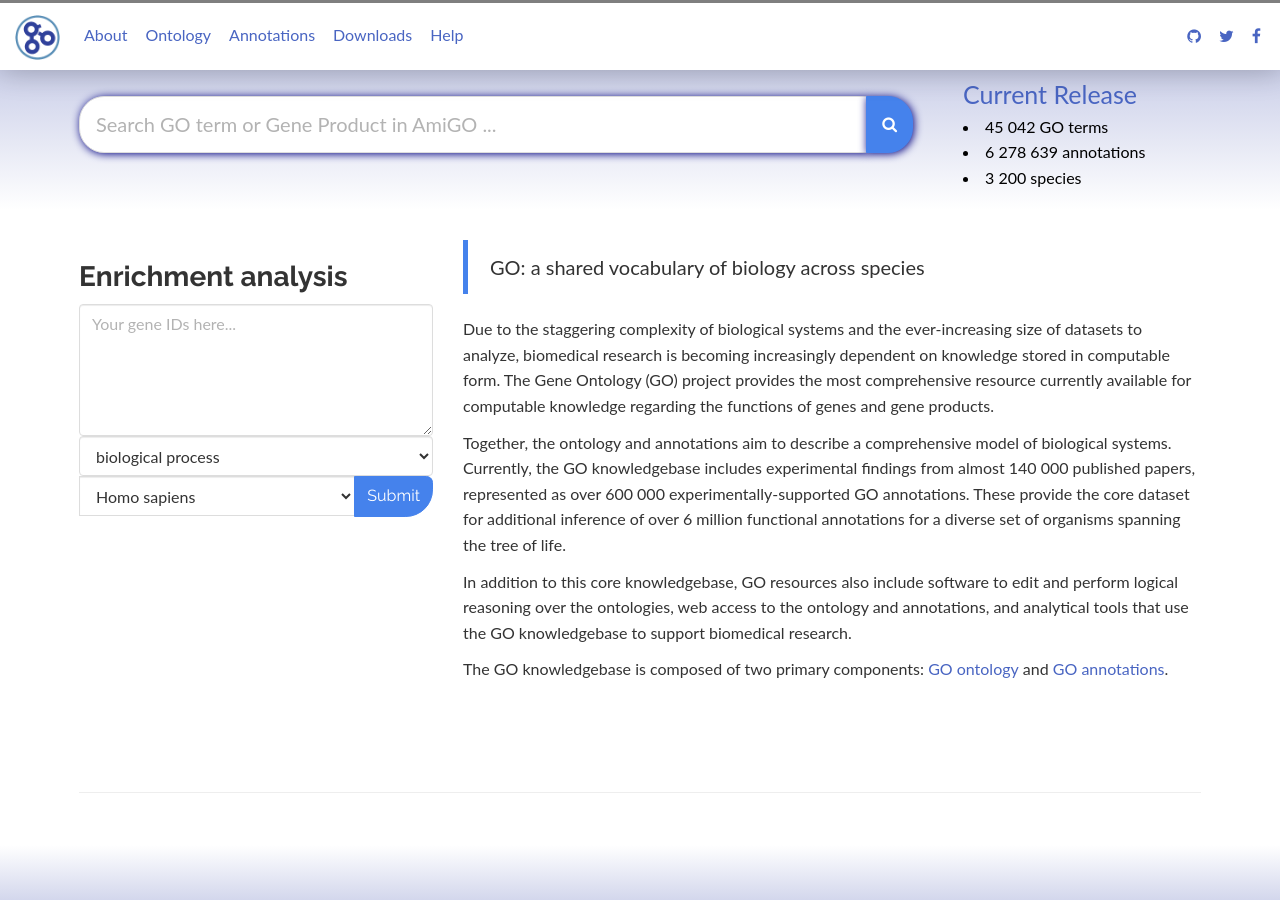
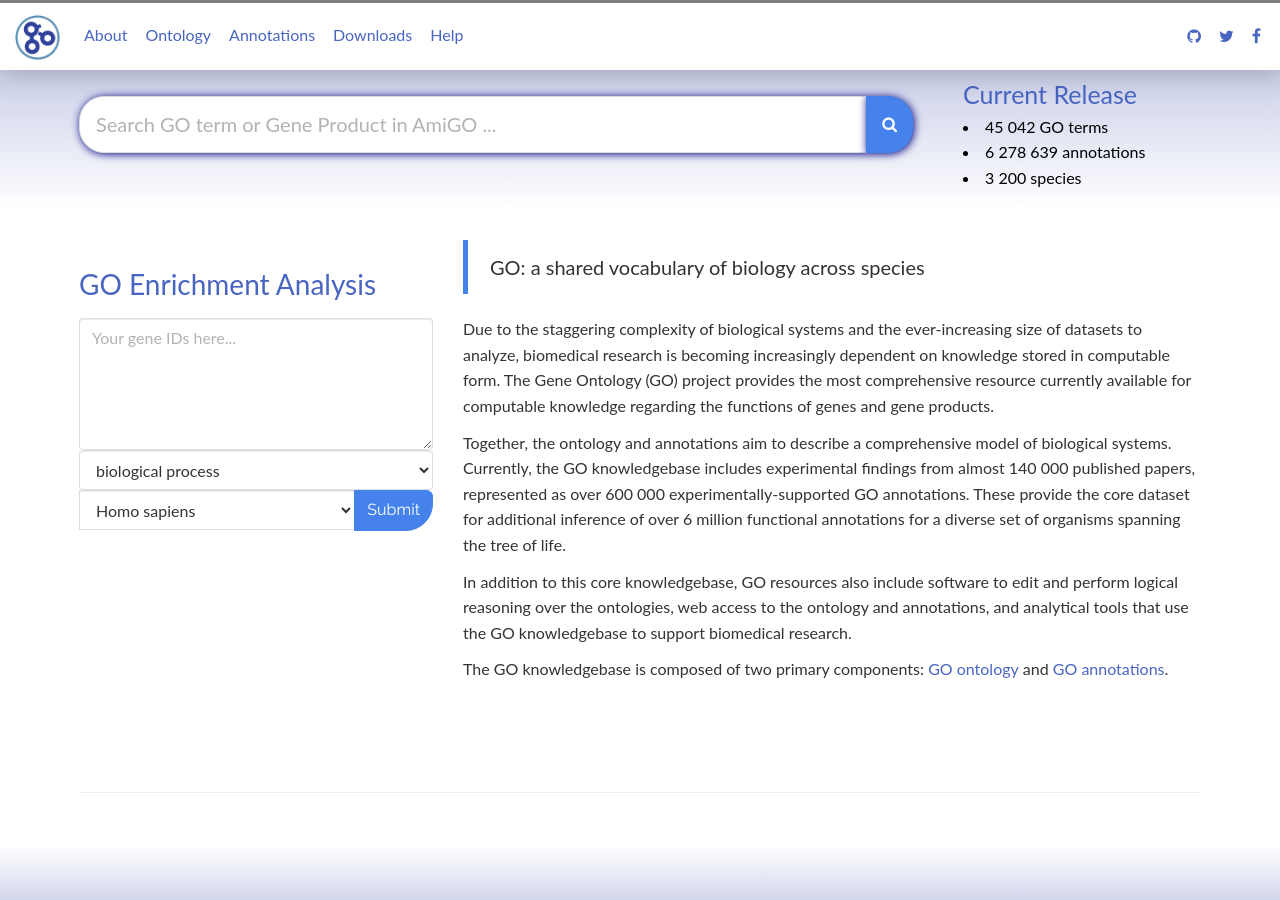
Before and after one commit to geneontology/geneontology.github.io, a Jekyll site: the page built from index.html, in a window 1280 px wide and 900 px high, scrolled down 350 px. Built offline with Jekyll 4.4.1, drawn with Linux system fonts in a browser that asks for light colours; nearby versions of some CDN libraries.

Commit message:
Just adding the link to GO enrichment on the main page

```diff
--- a/index.html
+++ b/index.html
@@ -97,7 +97,7 @@ layout: default
 		<!-- LEFT PANEL -->
 		<div class="col-md-4">
 
-			<h3 class="display: block; margin-left: auto; margin-right: auto;">Enrichment analysis</h5>
+			<h3 class="display: block; margin-left: auto; margin-right: auto;"><a href="/docs/go-enrichment-analysis/">GO Enrichment Analysis</a></h5>
 
 				<form action="http://pantherdb.org/webservices/go/overrep.jsp" class="form-inline" role="form" method="POST">
 					<input name="correction" value="bonferroni" type="hidden">
```
